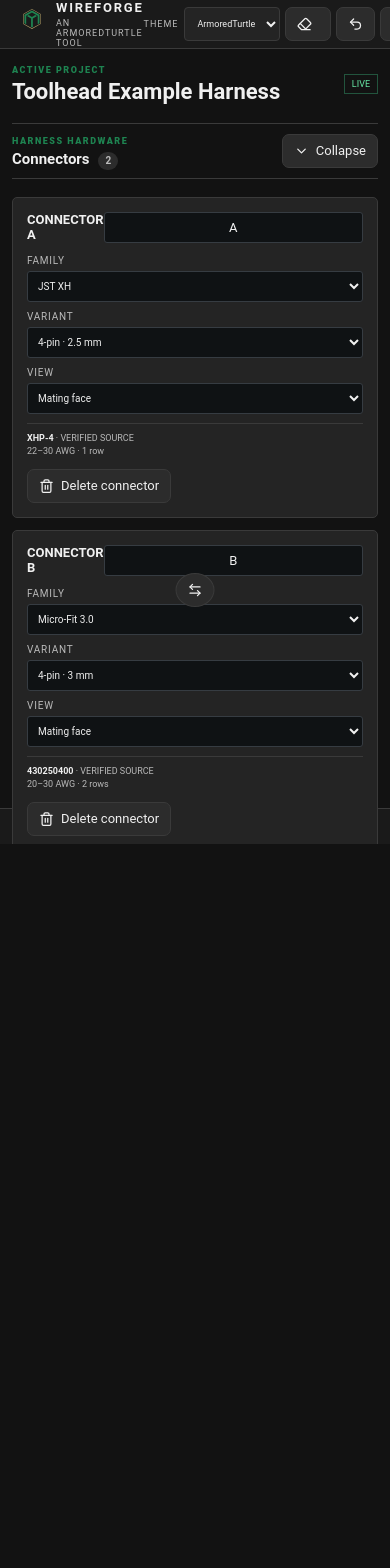
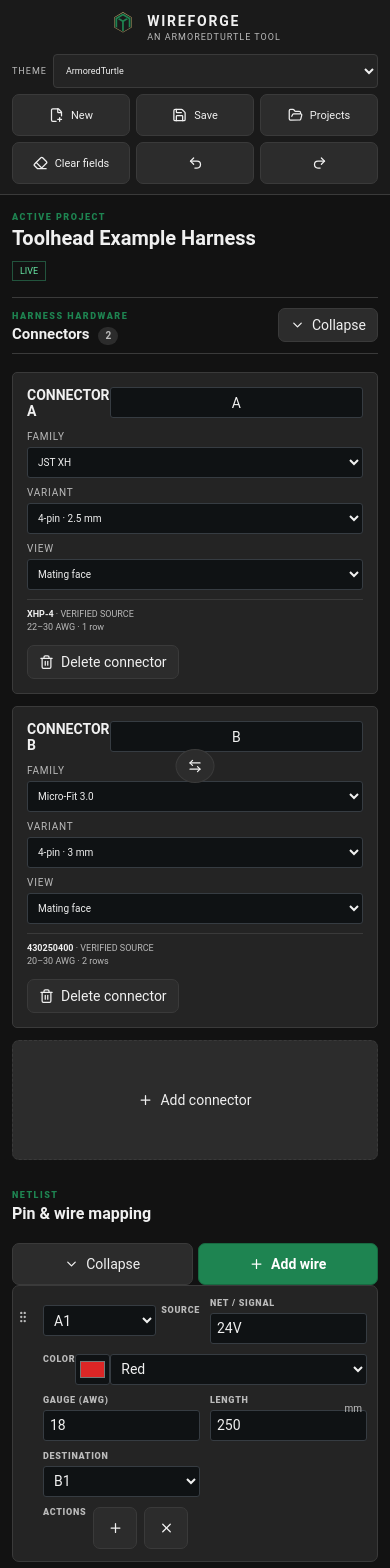
Before and after one commit to ArmoredTurtle/wireforge, a Next.js app: page / in a window 390 px wide. Shown: the top 1568 px of the page. Before the commit the page ends 844 px from the top, so only its background shows below. Built offline with nearby package versions, Linux system fonts and the light colour scheme.

Commit message:
Improve mobile harness editing layout

```diff
--- a/src/app/globals.css
+++ b/src/app/globals.css
@@ -533,6 +533,11 @@ html[data-theme="slate"] .app-footer {
   width: 28px;
 }
 @media (max-width: 1100px) {
+  main {
+    height: auto;
+    min-height: 100dvh;
+    overflow: visible;
+  }
   .workspace {
     grid-template-columns: 1fr;
     height: auto;
@@ -554,6 +559,40 @@ html[data-theme="slate"] .app-footer {
   }
 }
 @media (max-width: 700px) {
+  body {
+    font-size: 14px;
+  }
+  .app-header {
+    position: sticky;
+    top: 0;
+    z-index: 10;
+    height: auto;
+    padding: 10px 12px;
+    align-items: stretch;
+    flex-direction: column;
+    gap: 9px;
+  }
+  .brand {
+    justify-content: center;
+  }
+  .toolbar {
+    display: grid;
+    grid-template-columns: repeat(3, minmax(0, 1fr));
+    gap: 6px;
+  }
+  .theme-picker {
+    grid-column: 1 / -1;
+  }
+  .theme-picker select {
+    flex: 1;
+  }
+  .toolbar button {
+    min-width: 0;
+    height: 42px;
+    padding: 0 8px;
+    justify-content: center;
+    font-size: 11px;
+  }
   .connector-grid {
     grid-template-columns: 1fr;
   }
@@ -563,12 +602,110 @@ html[data-theme="slate"] .app-footer {
   .editor,
   .preview {
     padding: 12px;
+    overflow: visible;
+  }
+  .title-row,
+  .section-head,
+  .preview-head {
+    align-items: stretch;
+    flex-direction: column;
+    gap: 8px;
+  }
+  .project-title {
+    width: 100%;
+    font-size: 20px;
+  }
+  .status {
+    align-self: flex-start;
+  }
+  .section-actions,
+  .exports {
+    display: grid;
+    grid-template-columns: repeat(2, minmax(0, 1fr));
+  }
+  .section-actions button,
+  .exports button {
+    height: 42px;
+    justify-content: center;
   }
   .table {
-    overflow: auto;
+    min-width: 0;
+    display: grid;
+    gap: 10px;
+    border: 0;
   }
-  .toolbar button:nth-child(-n + 4) {
+  .tr.th {
     display: none;
+  }
+  .tr:not(.th) {
+    grid-template-columns: repeat(2, minmax(0, 1fr));
+    gap: 10px;
+    padding: 12px 10px 12px 30px;
+    border: 1px solid var(--line);
+    border-radius: 7px;
+  }
+  .mobile-field {
+    min-width: 0;
+  }
+  .mobile-field::before {
+    content: attr(data-label);
+    display: block;
+    margin-bottom: 5px;
+    color: var(--muted);
+    font-size: 9px;
+    font-weight: 800;
+    letter-spacing: 0.7px;
+    text-transform: uppercase;
+  }
+  .color-cell,
+  .row-actions {
+    grid-column: 1 / -1;
+  }
+  .row-actions {
+    gap: 7px;
+  }
+  .row-actions button {
+    width: 44px;
+    height: 42px;
+  }
+  .drag-handle {
+    top: 10px;
+    transform: none;
+    height: 42px;
+  }
+  .canvas {
+    overflow-x: auto;
+    overscroll-behavior-inline: contain;
+  }
+  .diagram-svg {
+    min-width: 720px;
+  }
+  .options {
+    display: grid;
+    grid-template-columns: repeat(2, minmax(0, 1fr));
+    gap: 12px;
+  }
+  .options label {
+    align-items: flex-start;
+  }
+  .options input {
+    width: 18px;
+    height: 18px;
+    flex: 0 0 auto;
+  }
+  .app-footer {
+    height: auto;
+    min-height: 36px;
+    padding: 10px 12px;
+    flex-wrap: wrap;
+    justify-content: center;
+    gap: 8px 14px;
+    text-align: center;
+  }
+  .app-footer .github-link {
+    width: 100%;
+    min-height: 42px;
+    justify-content: center;
   }
 }
 html[data-theme="slate"] {
--- a/src/components/WireforgeApp.tsx
+++ b/src/components/WireforgeApp.tsx
@@ -487,7 +487,10 @@ export function WireforgeApp() {
                         >
                           <GripVertical />
                         </button>
-                        <div className="group-source-inline">
+                        <div
+                          className="group-source-inline mobile-field"
+                          data-label="Source"
+                        >
                           <select
                             aria-label={`Wire ${wi + 1} source`}
                             value={`${sourceConnectorId}:${sp}`}
@@ -537,7 +540,7 @@ export function WireforgeApp() {
                             <small className="net-review">REVIEW LABELS</small>
                           )}
                         </div>
-                        <div>
+                        <div className="mobile-field" data-label="Net / signal">
                           <input
                             aria-label={`Wire ${wi + 1} label`}
                             value={w.label}
@@ -558,7 +561,10 @@ export function WireforgeApp() {
                             </small>
                           )}
                         </div>
-                        <div className="color-cell">
+                        <div
+                          className="color-cell mobile-field"
+                          data-label="Color"
+                        >
                           <input
                             type="color"
                             aria-label={`Wire ${wi + 1} color`}
@@ -595,6 +601,7 @@ export function WireforgeApp() {
                             ))}
                           </select>
                         </div>
+                        <div className="mobile-field" data-label="Gauge (AWG)">
                           <input
                             type="number"
                             aria-label={`Wire ${wi + 1} gauge`}
@@ -612,7 +619,8 @@ export function WireforgeApp() {
                               }))
                             }
                           />
-                        <div className="unit">
+                        </div>
+                        <div className="unit mobile-field" data-label="Length">
                           <input
                             type="number"
                             aria-label={`Wire ${wi + 1} length`}
@@ -631,6 +639,10 @@ export function WireforgeApp() {
                           />
                           <span>mm</span>
                         </div>
+                        <div
+                          className="mobile-field"
+                          data-label="Destination"
+                        >
                           <select
                             aria-label={`Wire ${wi + 1} destination`}
                             value={
@@ -661,8 +673,9 @@ export function WireforgeApp() {
                             {p.connectors.flatMap((connector) =>
                               Array.from(
                                 {
-                                length: getDefinition(connector.definitionId)!
-                                  .pinCount,
+                                  length: getDefinition(
+                                    connector.definitionId,
+                                  )!.pinCount,
                                 },
                                 (_, pin) => (
                                   <option
@@ -676,7 +689,11 @@ export function WireforgeApp() {
                               ),
                             )}
                           </select>
-                        <div className="row-actions">
+                        </div>
+                        <div
+                          className="row-actions mobile-field"
+                          data-label="Actions"
+                        >
                           <button
                             aria-label={`Branch wire ${wi + 1}`}
                             title="Add destination branch"
```
Lines whose indentation alone changed are shown as unchanged.
